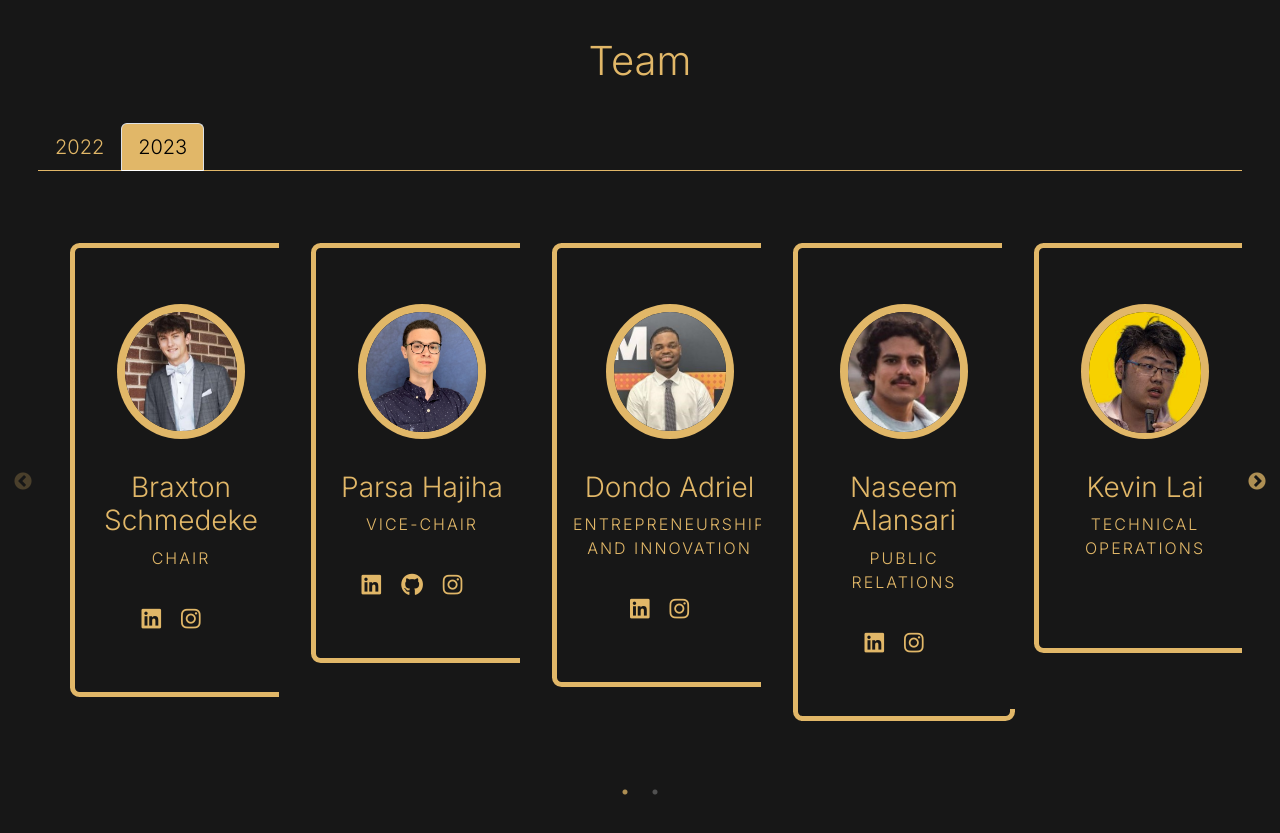
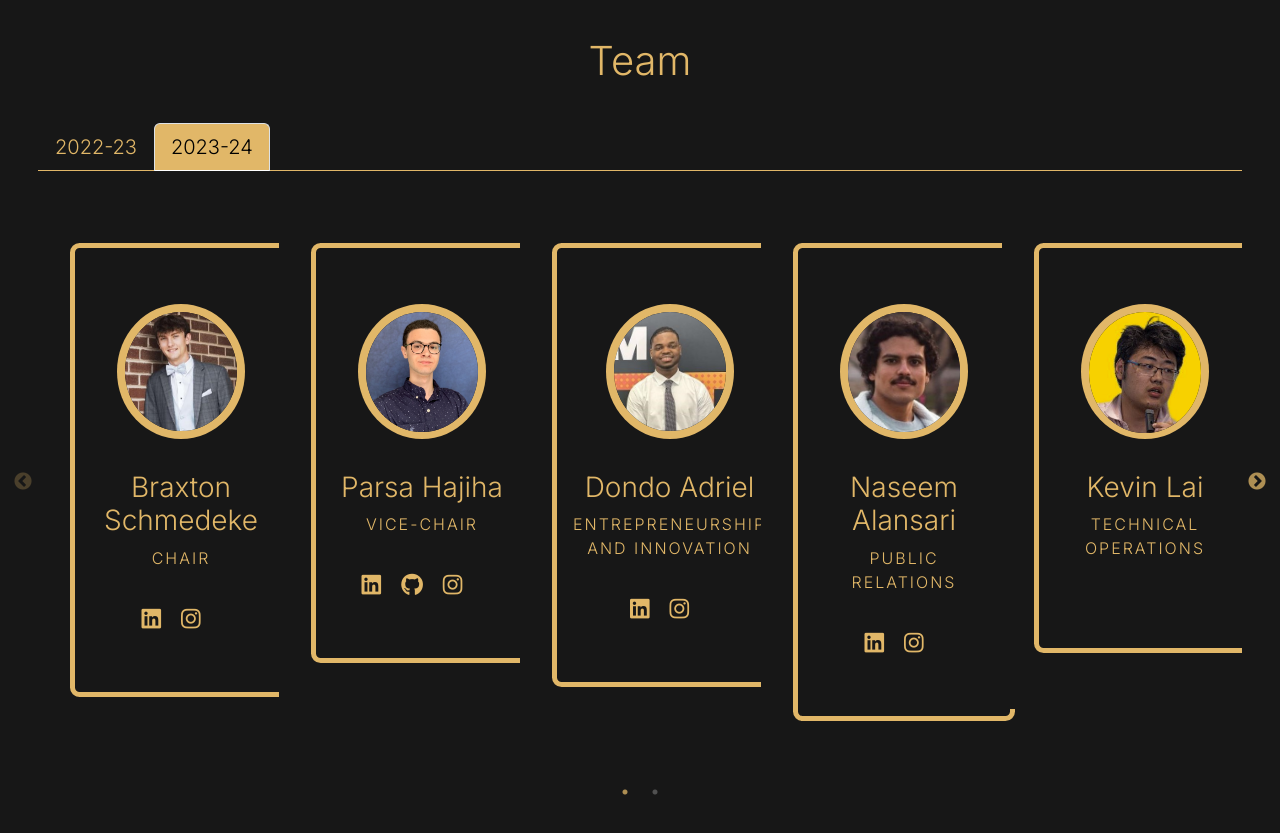
Before and after one commit to ACM-Entrepreneurship/acm-e-website, a React (Create React App) app: page / in a window 1280 px wide. Shown: the part 3460-4293 px from the top of the page. Built offline with nearby package versions, Linux system fonts and the light colour scheme.

Commit message:
placeholder img added

```diff
--- a/src/components/carousel.js
+++ b/src/components/carousel.js
@@ -46,49 +46,7 @@ class Card extends Component {
 
 export default function TeamCarousel() {
   const cardDataByYear = {
-    2023: [
-      {
-        imgSrc: "images/braxton.jpg",
-        name: "Braxton Schmedeke",
-        role: "Chair",
-        linkedInLink: "https://www.linkedin.com/in/braxtonschmedeke/",
-        igLink: "https://www.instagram.com/braxton_schmedeke/",
-      },
-      {
-        imgSrc: "images/parsa_headshot.jpg",
-        name: "Parsa Hajiha",
-        role: "Vice-Chair",
-        linkedInLink: "https://www.linkedin.com/in/parsa-hajiha/",
-        githubLink: "https://github.com/parsa-hj",
-        igLink: "https://www.instagram.com/hj.parsa/",
-      },
-      {
-        imgSrc: "images/don.jpg",
-        name: "Dondo Adriel",
-        role: "Entrepreneurship and Innovation",
-        linkedInLink: "https://www.linkedin.com/in/dondo-adriel-351931235",
-        igLink: "https://instagram.com/don__adriel?igshid=YmMyMTA2M2Y=",
-      },
-      {
-        imgSrc: "images/naseem.jpg",
-        name: "Naseem Alansari",
-        role: "Public Relations",
-        linkedInLink: "https://www.linkedin.com/in/naseem-alansari-9ba690190/",
-        igLink: "https://www.instagram.com/humblerebels/",
-      },
-      {
-        imgSrc: "images/kevin.png",
-        name: "Kevin Lai",
-        role: "Technical Operations",
-      },
-      {
-        imgSrc: "images/kiko.png",
-        name: "Kiko Perez",
-        role: "Financial Advisor",
-      },
-    ],
-
-    2022: [
+    "2022-23": [
       {
         imgSrc: "images/rueil.jpg",
         name: "Rueil Manzambi",
@@ -160,21 +118,63 @@ export default function TeamCarousel() {
         linkedInLink: "inkedin.com/in/adam-camerer-0ab453251/",
       },
       {
-        imgSrc: "images/sasha.jpg",
+        imgSrc: "images/placeholder.jpg",
         name: "Oleksandra (Sasha)",
         role: "Member",
         linkedInLink: "https://www.linkedin.com/me?trk=p_mwlite_profile_view-secondary_nav",
       },
       {
-        imgSrc: "images/tj.jpg",
+        imgSrc: "images/placeholder.jpg",
         name: "Tohajie Raet",
         role: "Member",
         linkedInLink: "https://www.linkedin.com/mwlite/in/tohajie-raet-aa8119218",
       },
     ],
+
+    "2023-24": [
+      {
+        imgSrc: "images/braxton.jpg",
+        name: "Braxton Schmedeke",
+        role: "Chair",
+        linkedInLink: "https://www.linkedin.com/in/braxtonschmedeke/",
+        igLink: "https://www.instagram.com/braxton_schmedeke/",
+      },
+      {
+        imgSrc: "images/parsa_headshot.jpg",
+        name: "Parsa Hajiha",
+        role: "Vice-Chair",
+        linkedInLink: "https://www.linkedin.com/in/parsa-hajiha/",
+        githubLink: "https://github.com/parsa-hj",
+        igLink: "https://www.instagram.com/hj.parsa/",
+      },
+      {
+        imgSrc: "images/don.jpg",
+        name: "Dondo Adriel",
+        role: "Entrepreneurship and Innovation",
+        linkedInLink: "https://www.linkedin.com/in/dondo-adriel-351931235",
+        igLink: "https://instagram.com/don__adriel?igshid=YmMyMTA2M2Y=",
+      },
+      {
+        imgSrc: "images/naseem.jpg",
+        name: "Naseem Alansari",
+        role: "Public Relations",
+        linkedInLink: "https://www.linkedin.com/in/naseem-alansari-9ba690190/",
+        igLink: "https://www.instagram.com/humblerebels/",
+      },
+      {
+        imgSrc: "images/kevin.png",
+        name: "Kevin Lai",
+        role: "Technical Operations",
+      },
+      {
+        imgSrc: "images/kiko.png",
+        name: "Kiko Perez",
+        role: "Financial Advisor",
+      },
+    ],
   };
 
-  const [activeYear, setActiveYear] = useState(2023); // Default active year
+  const [activeYear, setActiveYear] = useState("2023-24"); // Default active year
 
   const settings = {
     dots: true,
```
Also changed, not shown: public/images/placeholder.jpg (added).
